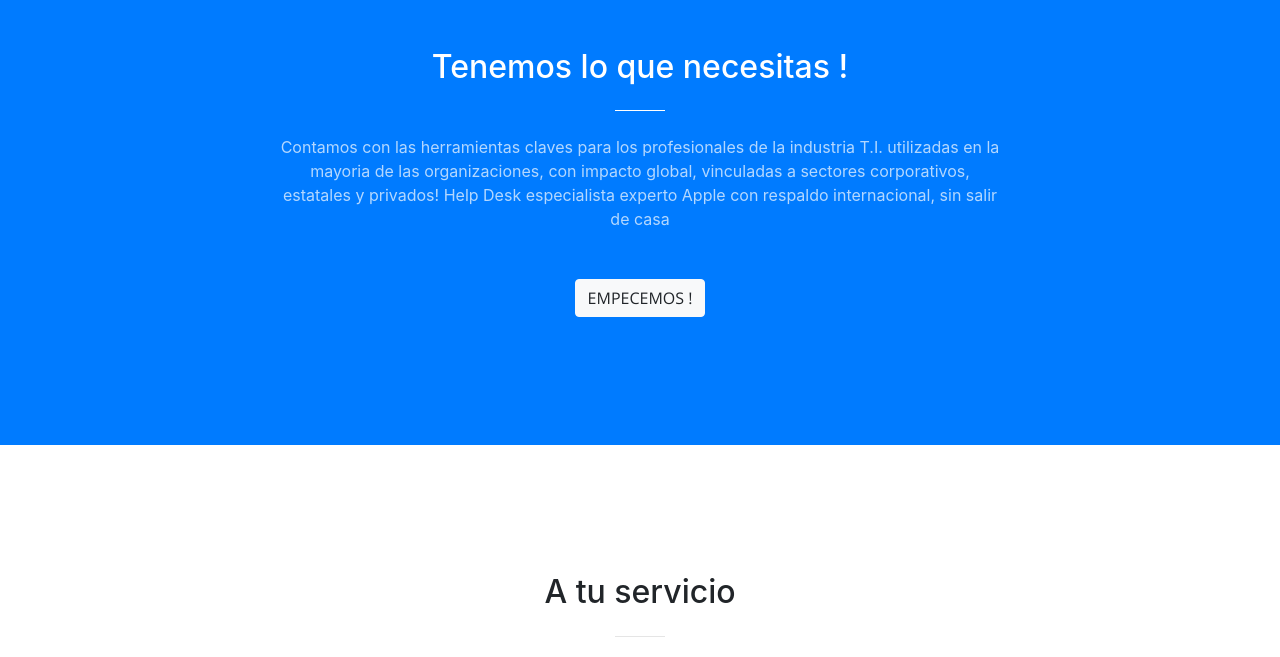
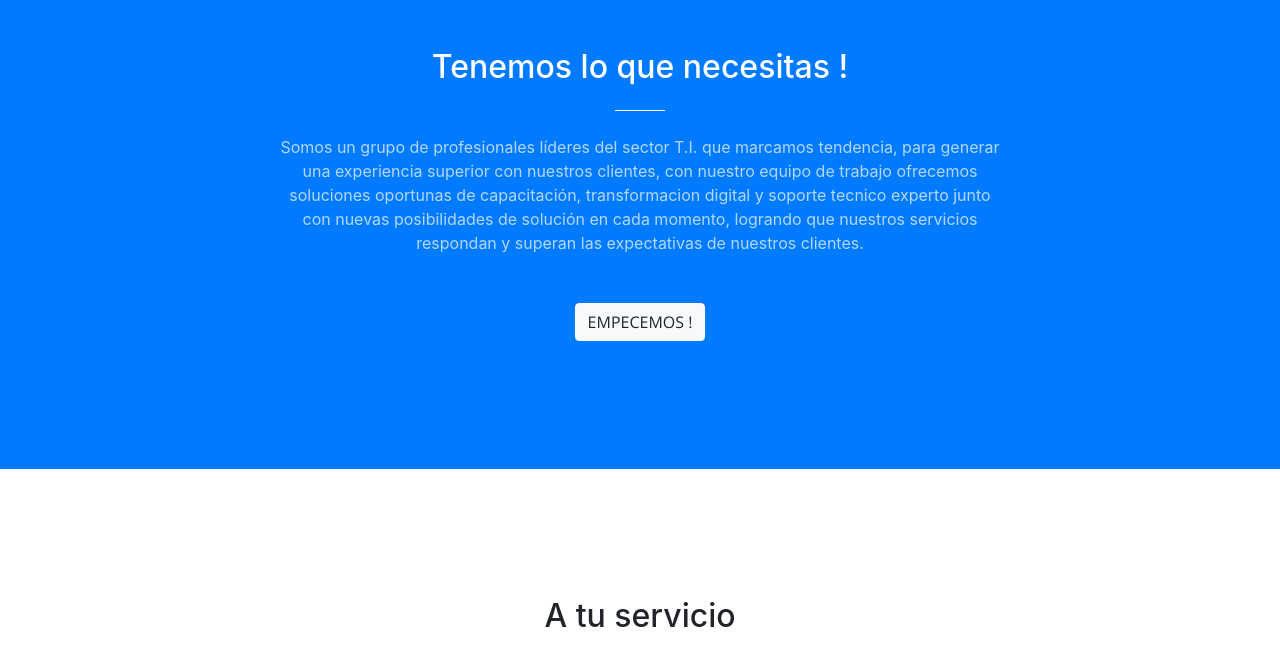
Before and after one commit to worktida/co, a website with bundled scripts: page index.html in a window 1280 px wide. Shown: the part 880-1537 px from the top of the page. Built offline with nearby package versions, Linux system fonts and the light colour scheme; files whose address does not match are found by name.

Commit message:
Update index.html

```diff
--- a/index.html
+++ b/index.html
@@ -77,8 +77,7 @@
           <div class="col-lg-8 mx-auto text-center">
             <h2 class="section-heading text-white">Tenemos lo que necesitas !</h2>
             <hr class="light my-4">
-            <p class="text-faded mb-5"> Contamos con las herramientas claves para los profesionales de la industria T.I. utilizadas en la mayoria de las organizaciones, con impacto global, vinculadas a sectores corporativos, estatales y privados!
-             Help Desk especialista experto Apple con respaldo internacional, sin salir de casa </p>
+            <p class="text-faded mb-5"> Somos un grupo de profesionales líderes del sector T.I. que marcamos tendencia, para generar una experiencia superior con nuestros clientes, con nuestro equipo de trabajo ofrecemos soluciones oportunas de capacitación, transformacion digital y soporte tecnico experto junto con nuevas posibilidades de solución en cada momento, logrando que nuestros servicios respondan y superan las expectativas de nuestros clientes. </p>
             <a class="btn btn-light btn-xl js-scroll-trigger" href="#services"> Empecemos !</a>
           </div>
         </div>
```
